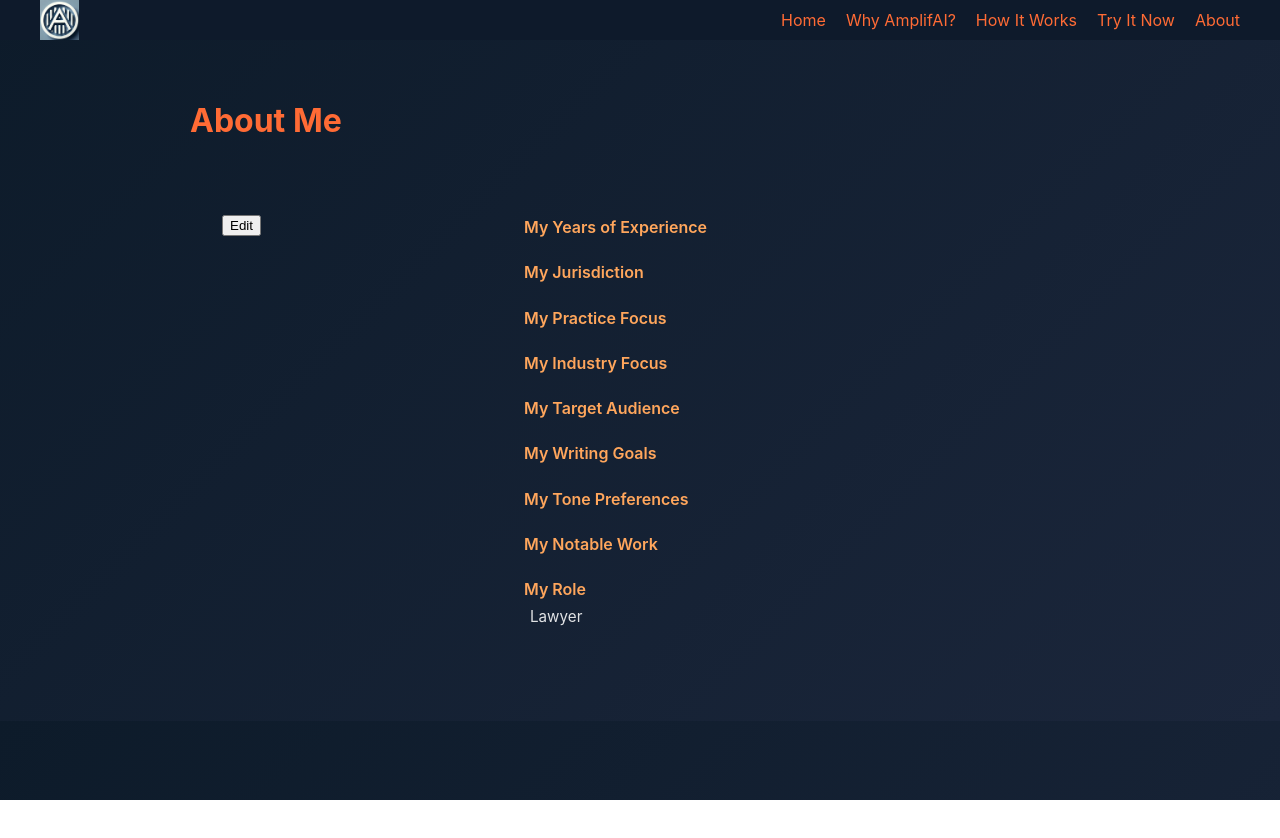
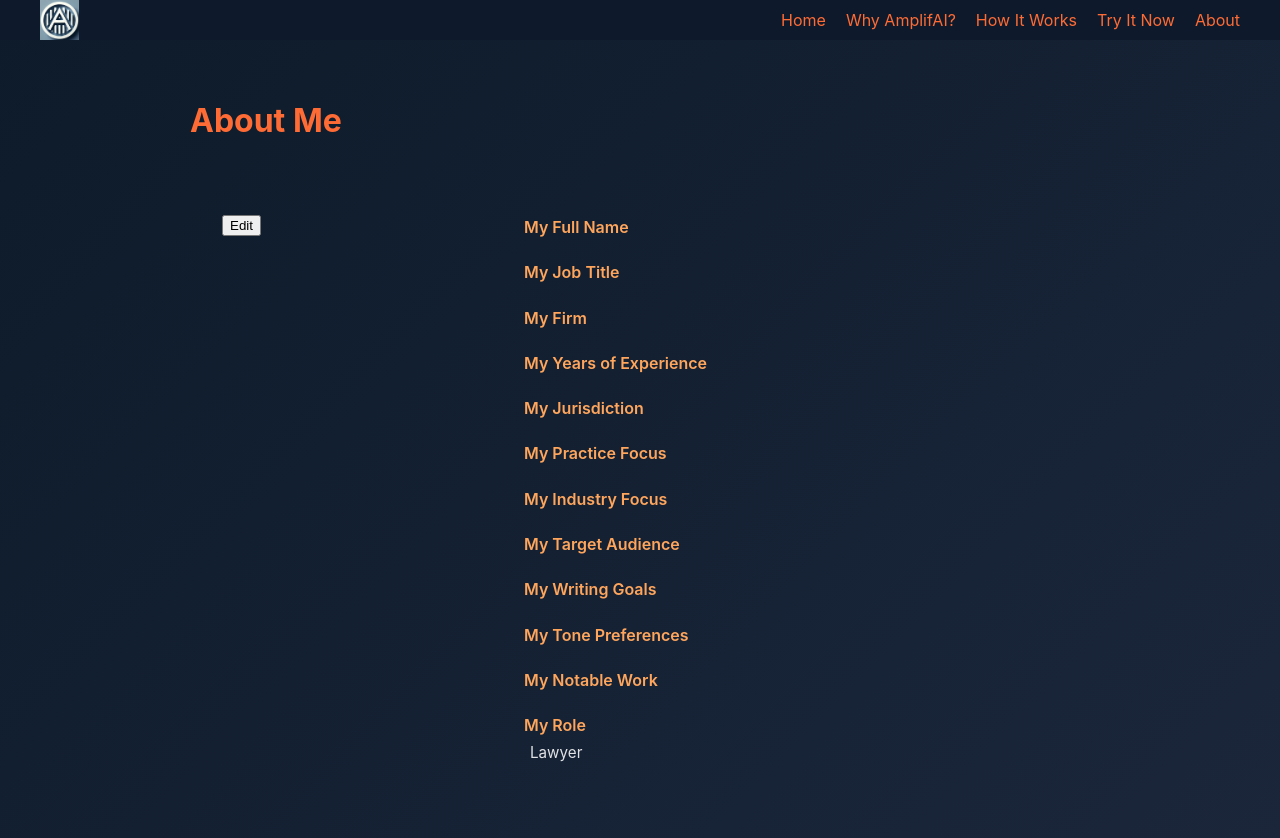
Before and after one commit to LGG233/am-i-done, a React (Create React App) app: page /dashboard in a window 1280 px wide. Shown: the top 838 px of the page. Before the commit the page ends 800 px from the top, so only its background shows below. Built offline with nearby package versions, Linux system fonts and the light colour scheme; no server answers.

Commit message:
Add name field to profile form and Firestore save logic; enable name editing; ensure redirect after profile save goes to home; scroll to top on redirect

```diff
--- a/src/components/ProfileForm.js
+++ b/src/components/ProfileForm.js
@@ -2,6 +2,7 @@ import React, { useState, useEffect } from "react";
 import { auth, db } from "../services/firebase";
 import { doc, getDoc, setDoc } from "firebase/firestore";
 import { toast } from "react-toastify";
+import { useNavigate } from "react-router-dom";
 import "../css/ProfileForm.css";
 
 export default function ProfileForm({ user }) {
@@ -41,6 +42,8 @@ export default function ProfileForm({ user }) {
         loadUserProfile();
     }, [user]);
 
+    const navigate = useNavigate(); // ⬅️ inside the component function
+
     const handleSubmit = async (e) => {
         e.preventDefault();
         const userDocRef = doc(db, "userProfiles", auth.currentUser.uid);
@@ -49,11 +52,8 @@ export default function ProfileForm({ user }) {
             setIsEditing(false);
             setOriginalProfile(profile);
             toast.success("✅ Profile saved successfully!", { autoClose: 2000 });
-
-            // Delay redirect to give time for toast to show
-            setTimeout(() => {
-                window.location.href = "/app";
-            }, 1500);
+            window.scrollTo({ top: 0, behavior: "smooth" });
+            navigate("/app");
         } catch (err) {
             console.error("Error saving profile:", err);
             toast.error("❌ Error saving profile.");
@@ -108,6 +108,9 @@ export default function ProfileForm({ user }) {
             </div>
 
             <div className="right-column">
+                {renderField("Full Name", "fullName")}
+                {renderField("Job Title", "jobTitle")}
+                {renderField("Firm", "firm")}
                 {renderField("Years of Experience", "yearsOfExperience")}
                 {renderField("Jurisdiction", "jurisdiction")}
                 {renderField("Practice Focus", "practiceFocus", true)}
```
